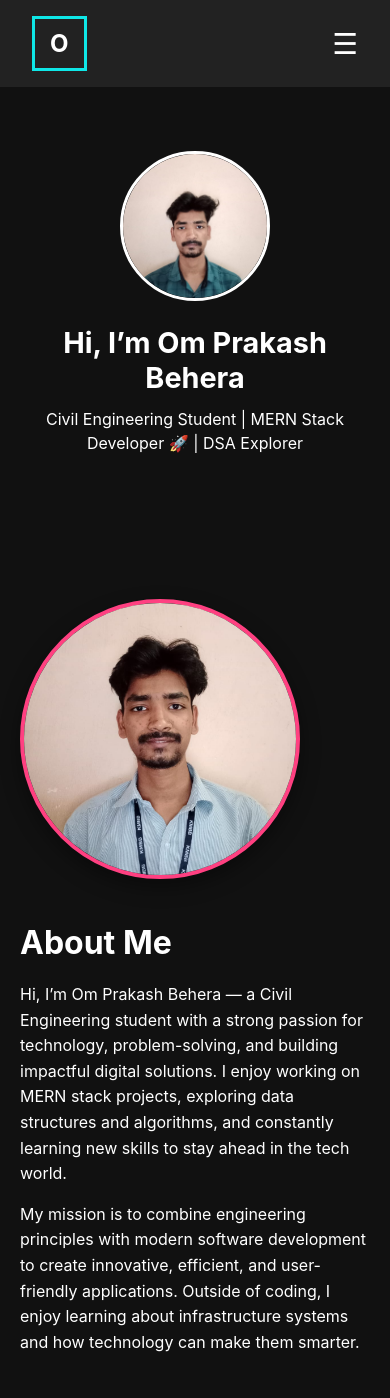
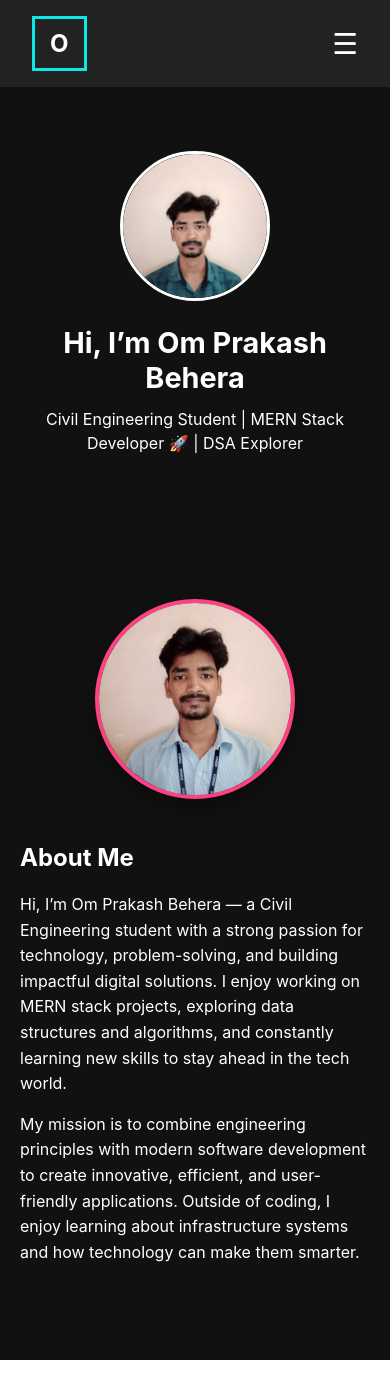
Before and after one commit to omprakash171/portfolio, a React (Create React App) app: page / in a window 390 px wide. Shown: the top 1398 px of the page. After the commit the page ends 1360 px from the top, so only its background shows below. Built offline with nearby package versions, Linux system fonts and the light colour scheme.

Commit message:
updated about section in mobile view

```diff
--- a/src/components/About/index.css
+++ b/src/components/About/index.css
@@ -20,7 +20,7 @@
   border-radius: 50%;
   object-fit: cover;
   border: 4px solid #ff4081;
-  box-shadow: 0 8px 20px rgba(0,0,0,0.4);
+  box-shadow: 0 8px 20px rgba(0, 0, 0, 0.4);
 }
 
 .about-text {
@@ -36,3 +36,19 @@
   line-height: 1.6;
   margin-bottom: 15px;
 }
+
+@media screen and (max-width: 768px) {
+  .about-container {
+    flex-direction: column;
+    align-items: center;
+  }
+
+  .about-image img {
+    width: 200px;
+    height: 200px;
+  }
+
+  .about-text h2 {
+    font-size: 1.5rem;
+  }
+}
```
Also changed, not shown: src/components/About/index.js (+10 -7 lines).
